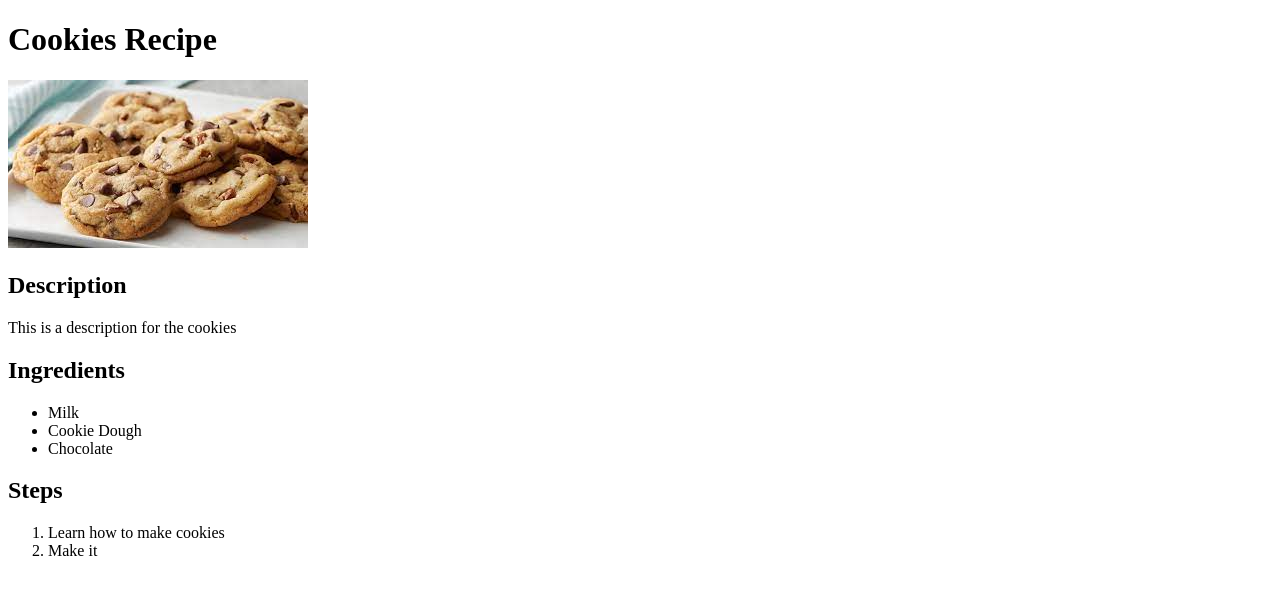
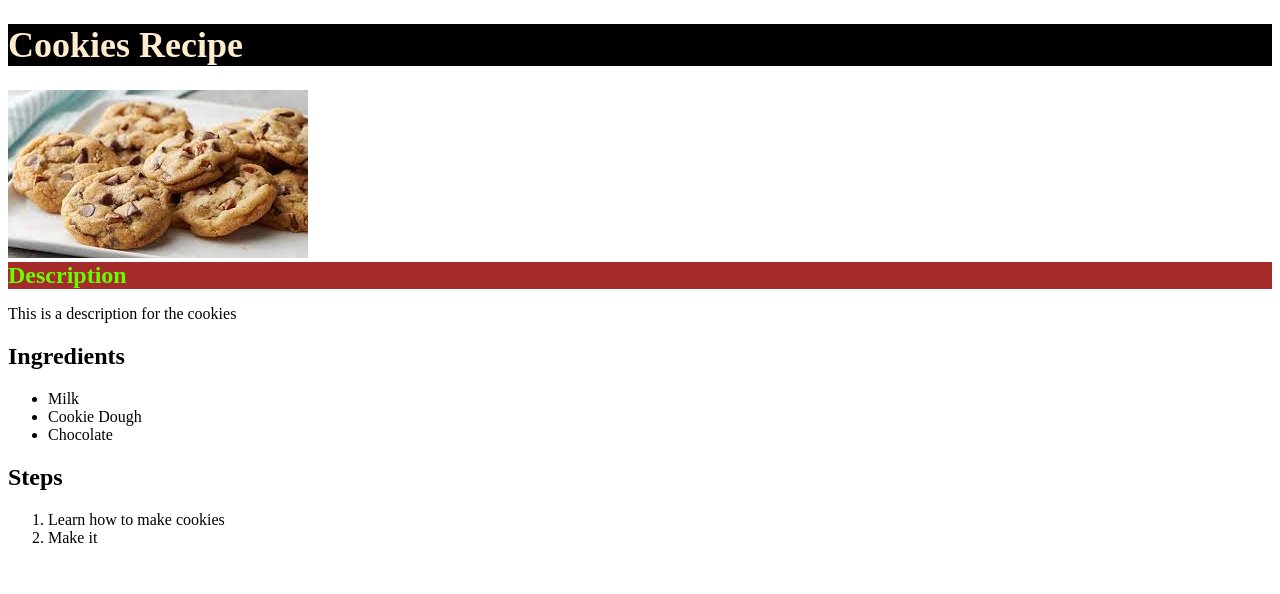
Before and after one commit to DevminDissanayake/odin-recipes, a plain HTML site: page recipes/cookies.html in a window 1280 px wide. Drawn offline with Linux system fonts and the light colour scheme.

Commit message:
brownies.html

```diff
--- a/recipes/cookies.html
+++ b/recipes/cookies.html
@@ -4,22 +4,23 @@
     <meta charset="UTF-8">
 
     <title>Cookies</title>
+    <link rel="stylesheet" href="../styles.css">
 </head>
 <body>
-    <h1>Cookies Recipe</h1>
+    <h1 id="pepper">Cookies Recipe</h1>
     <img src="../images/cookies.jpeg" alt="Picture of Cookies">
 
-    <h2>Description</h2>
-    <p>This is a description for the cookies</p>
+    <div class="salt">Description</div>
+    <p id="salt">This is a description for the cookies</p>
 
-    <h2>Ingredients</h2>
+    <h2 id="salt">Ingredients</h2>
     <ul>
         <li>Milk</li>
         <li>Cookie Dough</li>
         <li>Chocolate</li>
     </ul>
 
-    <h2>Steps</h2>
+    <h2 id="salt">Steps</h2>
     <ol>
         <li>Learn how to make cookies</li>
         <li>Make it</li>
```
Also changed, not shown: index.html (+2 -1 lines), recipes/brownies.html (+2 -1 lines), recipes/lasagna.html (+2 -1 lines).
